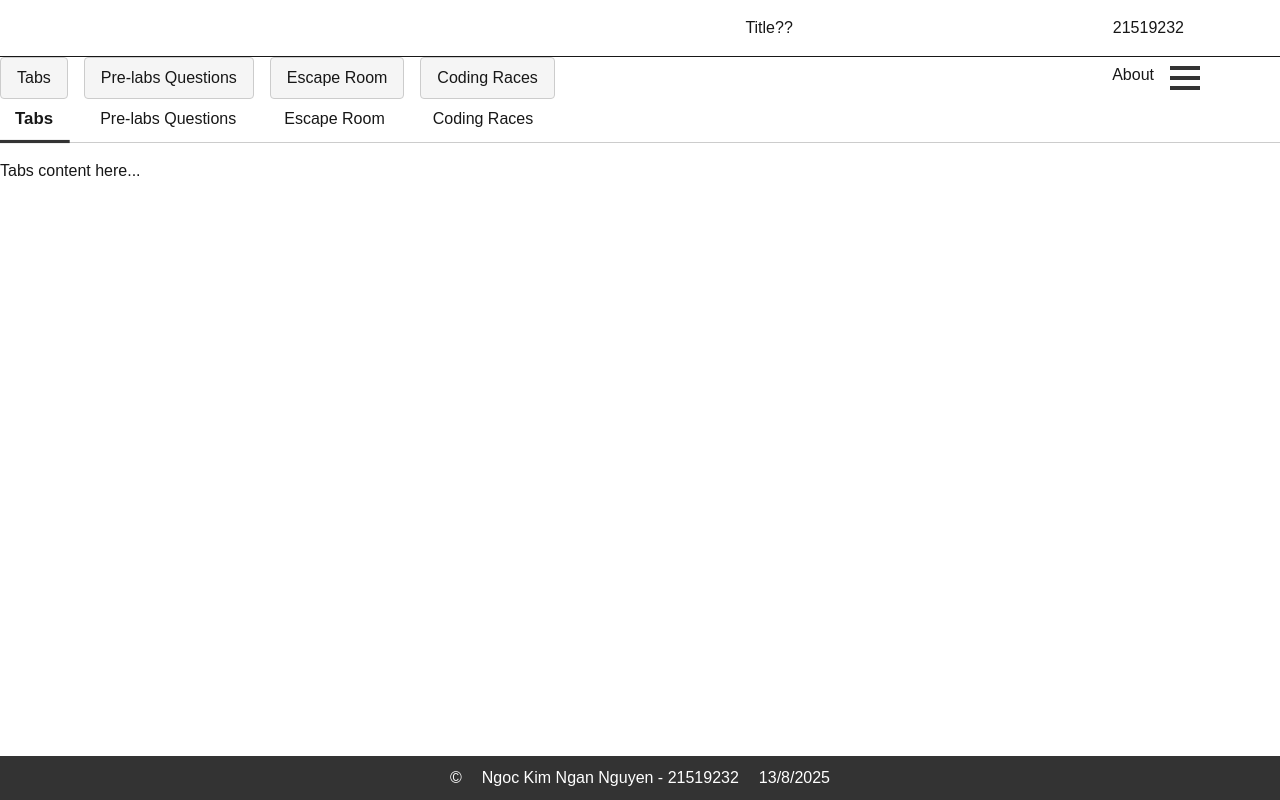
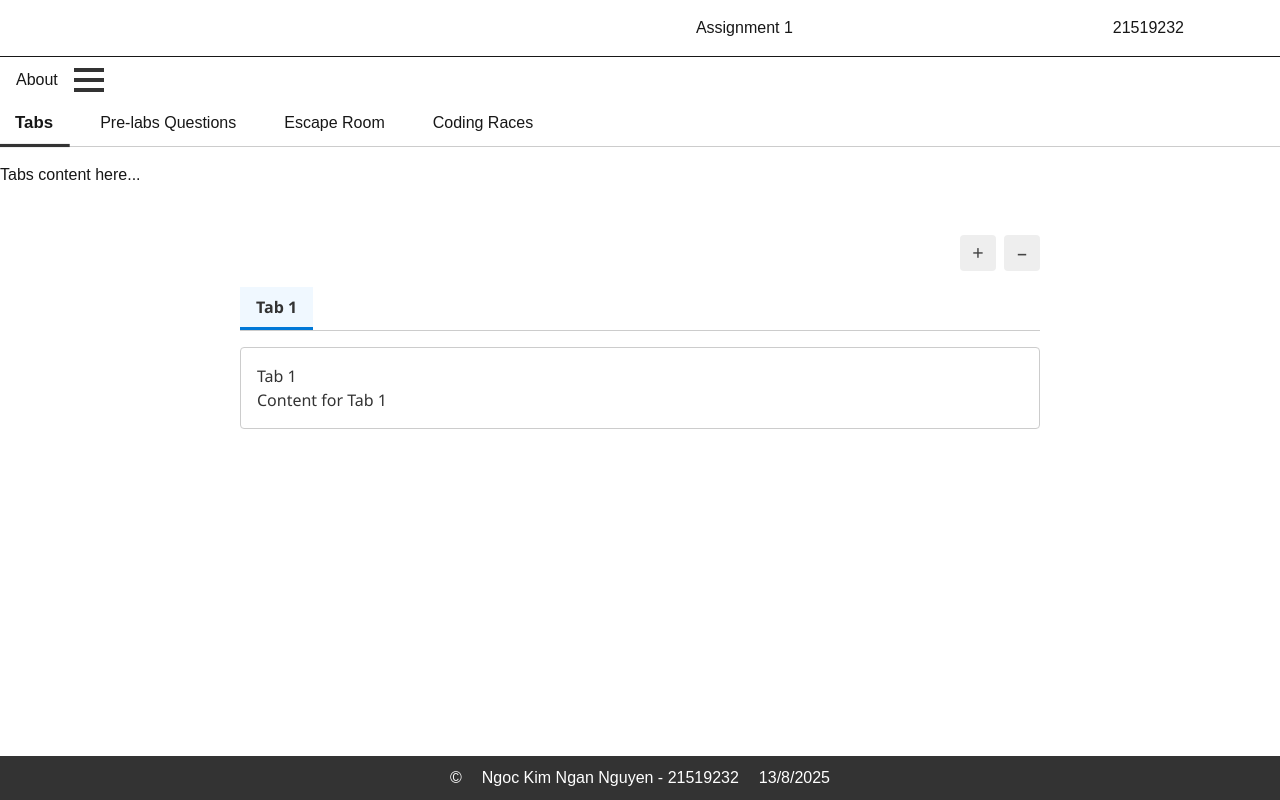
Before and after one commit to nganLikeable/LMS-Moodle-Featuring-Escape-room, a Next.js app: page / in a window 1280 px wide. Built offline with nearby package versions, Linux system fonts and the light colour scheme.

Commit message:
added generated tabs - incomplete

```diff
--- /dev/null
+++ b/app/Components/GeneratedTabs/GeneratedTabs.module.css
@@ -0,0 +1,73 @@
+.dynamicTabs {
+  max-width: 800px;
+  margin: 2rem auto;
+  font-family: "Segoe UI", Tahoma, Geneva, Verdana, sans-serif;
+  color: #333;
+}
+
+.controls {
+  display: flex;
+  justify-content: flex-end;
+  gap: 0.5rem;
+  margin-bottom: 1rem;
+}
+
+.controlBtn {
+  width: 2.25rem;
+  height: 2.25rem;
+  font-size: 1.25rem;
+  border: none;
+  background-color: #eee;
+  color: #444;
+  cursor: pointer;
+  border-radius: 4px;
+  transition: background-color 0.2s, transform 0.1s;
+}
+
+.controlBtn:hover {
+  background-color: #ddd;
+}
+
+.controlBtn:active {
+  transform: scale(0.95);
+}
+
+.tabButtons {
+  display: flex;
+  gap: 0.25rem;
+  margin-bottom: 1rem;
+  border-bottom: 1px solid #ccc;
+  overflow-x: auto;
+}
+
+.tabBtn {
+  padding: 0.5rem 1rem;
+  border: none;
+  background: none;
+  cursor: pointer;
+  border-bottom: 3px solid transparent;
+  transition: border-color 0.2s, background-color 0.2s;
+}
+
+.tabBtn:hover {
+  background-color: #f9f9f9;
+}
+
+.tabBtnActive {
+  border-color: #0078d7;
+  background-color: #f0f8ff;
+  font-weight: 600;
+}
+
+.tabContent {
+  padding: 1rem;
+  border: 1px solid #ccc;
+  border-radius: 4px;
+  background-color: #fff;
+}
+
+@media (max-width: 600px) {
+  .tabButtons {
+    flex-wrap: wrap;
+  }
+}
--- /dev/null
+++ b/app/Components/GeneratedTabs/GeneratedTabs.tsx
@@ -0,0 +1,85 @@
+"use client";
+import { useState } from "react";
+import styles from "./GeneratedTabs.module.css";
+
+interface Tab {
+  id: number;
+  title: string;
+  content: string;
+}
+
+export default function DynamicTabs() {
+  const [tabs, setTabs] = useState<Tab[]>([
+    { id: 1, title: "Tab 1", content: "Content for Tab 1" },
+  ]);
+  const [activeId, setActiveId] = useState(1);
+
+  const handleAdd = () => {
+    if (tabs.length >= 15) return;
+    const newId = Math.max(...tabs.map((t) => t.id)) + 1;
+    setTabs([
+      ...tabs,
+      { id: newId, title: `Tab ${newId}`, content: `Content for Tab ${newId}` },
+    ]);
+    setActiveId(newId);
+  };
+
+  const handleRemove = () => {
+    if (tabs.length <= 1) return;
+    const remaining = tabs.filter((t) => t.id !== activeId);
+    setTabs(remaining);
+    setActiveId(remaining[0].id);
+  };
+
+  return (
+    <div className={styles.dynamicTabs}>
+      <div className={styles.controls}>
+        <button
+          className={styles.controlBtn}
+          onClick={handleAdd}
+          aria-label="Add Tab"
+        >
+          +
+        </button>
+        <button
+          className={styles.controlBtn}
+          onClick={handleRemove}
+          aria-label="Remove Tab"
+        >
+          –
+        </button>
+      </div>
+
+      <div className={styles.tabButtons} role="tablist">
+        {tabs.map((tab) => {
+          const isActive = tab.id === activeId;
+          return (
+            <button
+              key={tab.id}
+              role="tab"
+              aria-selected={isActive}
+              className={`${styles.tabBtn} ${
+                isActive ? styles.tabBtnActive : ""
+              }`}
+              onClick={() => setActiveId(tab.id)}
+            >
+              {tab.title}
+            </button>
+          );
+        })}
+      </div>
+
+      <div className={styles.tabContent}>
+        {tabs.map(
+          (tab) =>
+            tab.id === activeId && (
+              <section key={tab.id} role="tabpanel">
+                <h2>{tab.title}</h2>
+                <p>{tab.content}</p>
+              </section>
+            )
+        )}
+      </div>
+    </div>
+  );
+}
--- a/app/Components/Header.tsx
+++ b/app/Components/Header.tsx
@@ -5,7 +5,7 @@ export default function Header() {
   return (
     <header className={styles.container}>
       <ul>
-        <li>Title??</li>
+        <li>Assignment 1</li>
         <li> 21519232</li>
       </ul>
     </header>
--- a/app/Components/NavBar.module.css
+++ b/app/Components/NavBar.module.css
@@ -1,45 +1,27 @@
-.tabs,
+.navbar {
+  width: 100%;
+  padding: 0.5rem 1rem;
+}
 .rightLinks {
   display: flex;
   gap: 1rem;
   list-style-type: none;
-  padding: 10;
-  margin: 10;
+  padding: 0;
+  margin-right: 5rem;
+  align-items: center;
 }
 
-.rightLinks {
-  margin-right: 5rem;
-}
 .container {
   display: flex;
   justify-content: space-between; /*push to edges*/
   align-items: center;
-  gap: 0;
 }
 
 .tabs {
-  overflow: hidden;
-}
-.tabs button {
-  padding: 0.5rem 1rem;
-  border: 1px solid #ccc;
-  background: #f5f5f5;
-  cursor: pointer;
-  border-radius: 4px;
-  font-weight: 500;
-  transition: background 0.2s, border-color 0.2s;
-}
-
-.tabs button:hover {
-  background: #e0e0e0;
-}
-
-.tabs button.active {
-  background: #0070f3;
-  color: white;
-  border-color: #0070f3;
+  display: flex;
+  gap: 1rem;
 }
 
 .HamburgerMenu {
-  position: fixed;
+  position: relative;
 }
--- a/app/Components/NavBar.tsx
+++ b/app/Components/NavBar.tsx
@@ -8,14 +8,11 @@ export default function NavBar() {
     <nav className={styles.navbar}>
       <div className={styles.container}>
         {/*Left side tabs*/}
-        <div className={styles.tabs}>
-          <button onClick={() => {}}>Tabs</button>
-          <button onClick={() => {}}>Pre-labs Questions</button>
-          <button onClick={() => {}}>Escape Room</button>
-          <button onClick={() => {}}>Coding Races</button>
+        {/* <div className={styles.tabs}>
+          <Tabs />
         </div>
-
-        {/*Right links*/}
+ */}
+        {/*Right links and menu*/}
         <ul className={styles.rightLinks}>
           <li>
             <Link href="/about">About</Link>
--- a/app/page.tsx
+++ b/app/page.tsx
@@ -1,5 +1,6 @@
 // app/page.tsx
 import Footer from "./Components/Footer";
+import GeneratedTabs from "./Components/GeneratedTabs/GeneratedTabs";
 import Header from "./Components/Header";
 import NavBar from "./Components/NavBar";
 import Tabs from "./Components/Tabs";
@@ -9,8 +10,9 @@ export default function Home() {
       <Header />
       <hr></hr>
       <NavBar />
+      <Tabs />
+      <GeneratedTabs />
       <Footer />
-      <Tabs />
     </div>
   );
 }
```
Also changed, not shown: app/home/page.tsx (added), app/note.txt.
